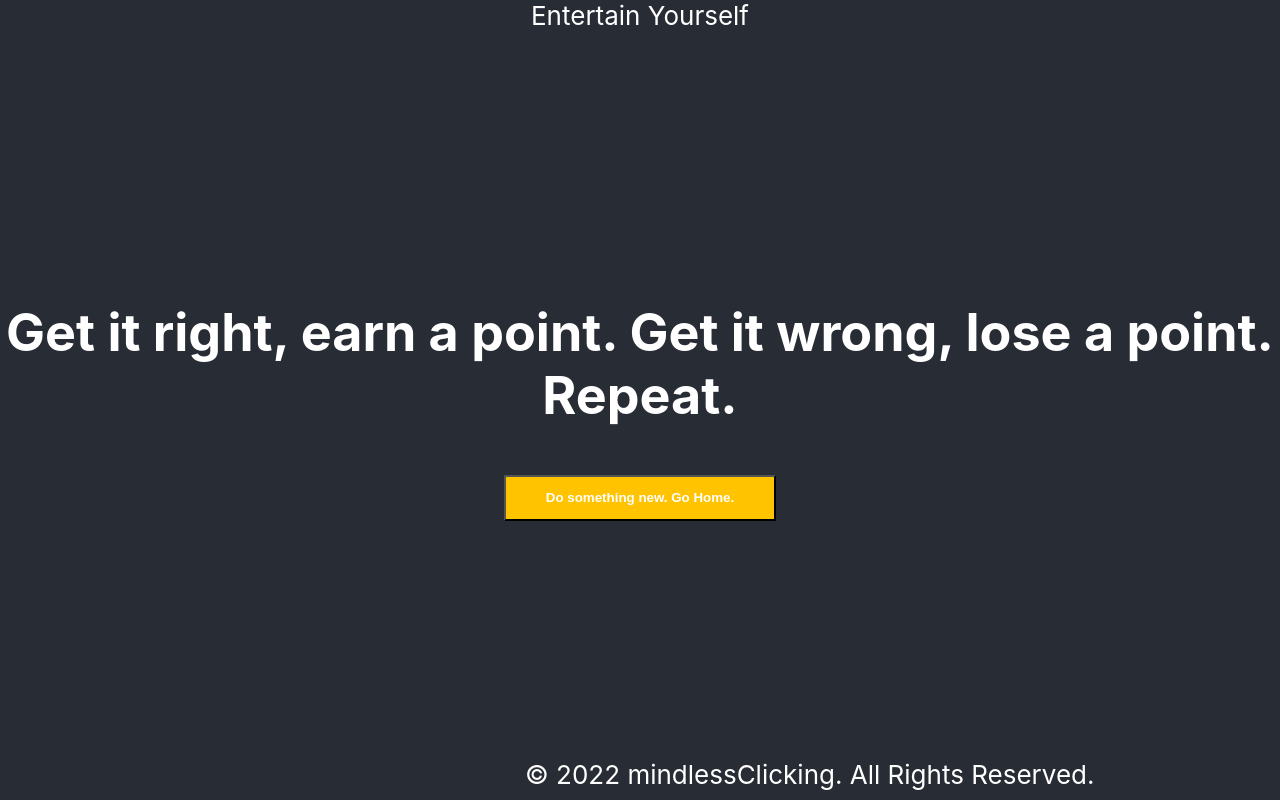
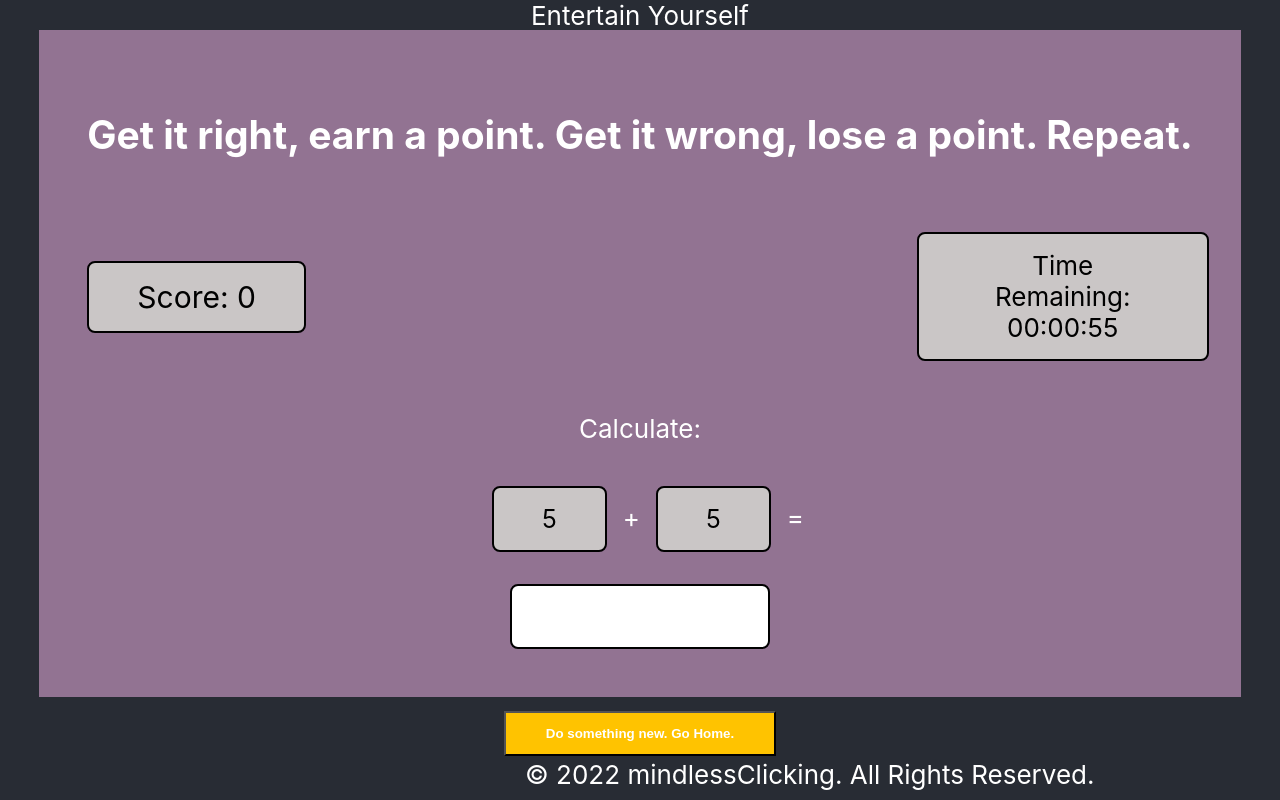
Before and after one commit to lindsayreiner/mindless-clicking, a React (Create React App) app in the folder mindless-clicking-app/: page /math-game in a window 1280 px wide. Built offline with nearby package versions, Linux system fonts and the light colour scheme.

Commit message:
layout of math game & timer

```diff
--- a/mindless-clicking-app/src/App.css
+++ b/mindless-clicking-app/src/App.css
@@ -37,6 +37,10 @@
   }
 }
 
+.headerSpan {
+  margin-bottom: 4rem;
+}
+
 .btn {
   text-decoration: none;
   color: white;
@@ -50,3 +54,71 @@ button {
   padding: 1em;
   margin: 1em;
 }
+
+.mathGameWrapper {
+  background-color: rgb(146, 115, 146);
+  padding: 2rem;
+}
+
+.mathGameHeader {
+  padding: 1rem;
+}
+
+.randomNumber {
+  background-color: rgb(202, 198, 198);
+  color: black;
+  padding: 1rem 3rem;
+  margin: 1rem;
+  max-width: 10rem;
+  font-size: 25px;
+  border: 2px solid black;
+  border-radius: 8px;
+}
+
+.problemWrapper {
+  display: flex;
+  justify-content: center;
+}
+
+.sign {
+  margin-top: 2rem;
+  /* margin: 1rem; */
+}
+
+.answerInput {
+  padding: 1rem 3rem;
+  margin: 1rem;
+  max-width: 10rem;
+  text-align: center;
+  font-size: 25px;
+  border: 2px solid black;
+  border-radius: 8px;
+}
+
+.score {
+  padding: 1rem 3rem;
+  margin: 1rem;
+  max-width: 10rem;
+  text-align: center;
+  font-size: 30px;
+  background-color: rgb(202, 198, 198);
+  color: black;
+  align-self: center;
+  border: 2px solid black;
+  border-radius: 8px;
+}
+
+.timer {
+  padding: 1rem 3rem;
+  max-width: 12rem;
+  background-color: rgb(202, 198, 198);
+  color: black;
+  float: right;
+  border: 2px solid black;
+  border-radius: 8px;
+}
+
+.scoreTimerWrapper {
+  display: flex;
+  justify-content: space-between;
+}
--- a/mindless-clicking-app/src/components/MathGame.js
+++ b/mindless-clicking-app/src/components/MathGame.js
@@ -1,10 +1,60 @@
-import React from 'react'
+import { useState } from 'react'
+
+import Timer from './Timer';
 
 export default function MathGame() {
+    const [score, setScore] = useState(0);
+    const [rn1, setRn1] = useState();
+    const [rn2, setRn2] = useState();
+    const [sign, setSign] = useState();
+
+    // const rn1 = Math.round(Math.random());
+    // const rn2 = Math.round(Math.random());
+
+    const getRandomInt = () => {
+        const minNum = 1;
+        const maxNum = 9
+
+        const rn = Math.round(Math.floor(Math.random() * (maxNum - minNum + 1) + minNum));
+
+
+        return rn;
+
+    }
+
+    const getRandomSign = () => {
+        const signs = ['+', '-', '*', '/'];
+        const randomSign = Math.round(Math.floor(Math.random() * signs.length));
+        return signs[randomSign];
+    };
+
+    const checkAnswer = (e) => {
+        e.preventDefault();
+
+        const answerCheck = eval(``)
+    }
+
     return (
         <>
-            <h1>Get it right, earn a point. Get it wrong, lose a point. Repeat.</h1>
+            <section className="mathGameWrapper">
+                <h1 className="mathGameHeader">Get it right, earn a point. Get it wrong, lose a point. Repeat.</h1>
+                <div className="scoreTimerWrapper">
+                    <p className="score">Score: {score}</p>
+                    <Timer />
+                </div>
+                <p>Calculate:</p>
+                <div className="problemWrapper">
+                    <div className="randomNumber">{getRandomInt()}</div>
+                    <div className="sign">{getRandomSign()}</div>
+                    <div className="randomNumber">{getRandomInt()}</div>
+                    <span className="sign">=</span>
+                </div>
+                <input type="number" className="answerInput" onSubmit={checkAnswer} />
 
+
+
+
+            </section>
         </>
     )
 }
--- /dev/null
+++ b/mindless-clicking-app/src/components/Timer.js
@@ -0,0 +1,60 @@
+import { useState, useRef, useEffect } from 'react';
+
+
+export default function Timer() {
+    const Ref = useRef(null);
+
+    const [timer, setTimer] = useState('00:00:00');
+
+    const getTimeRemaining = (e) => {
+        const total = Date.parse(e) - Date.parse(new Date());
+        const seconds = Math.floor((total / 1000) % 60);
+        const minutes = Math.floor((total / 1000 / 60) % 60);
+        const hours = Math.floor((total / 1000 / 60 / 60) % 24);
+        return {
+            total, hours, minutes, seconds
+        };
+    }
+
+    const startTimer = (e) => {
+        let { total, hours, minutes, seconds }
+            = getTimeRemaining(e);
+        if (total >= 0) {
+            setTimer(
+                (hours > 9 ? hours : '0' + hours) + ':' +
+                (minutes > 9 ? minutes : '0' + minutes) + ':'
+                + (seconds > 9 ? seconds : '0' + seconds)
+            )
+        }
+    }
+
+    const clearTimer = (e) => {
+
+        setTimer('00:01:00');
+
+        if (Ref.current) clearInterval(Ref.current);
+        const id = setInterval(() => {
+            startTimer(e);
+        }, 1000)
+        Ref.current = id;
+    }
+
+    const getDeadTime = () => {
+        let deadline = new Date();
+
+        deadline.setSeconds(deadline.getSeconds() + 60);
+        return deadline;
+    }
+
+
+    useEffect(() => {
+        clearTimer(getDeadTime());
+    }, []);
+
+
+    return (
+        <div>
+            <p className="timer">Time Remaining: {timer}</p>
+        </div>
+    )
+}
```
